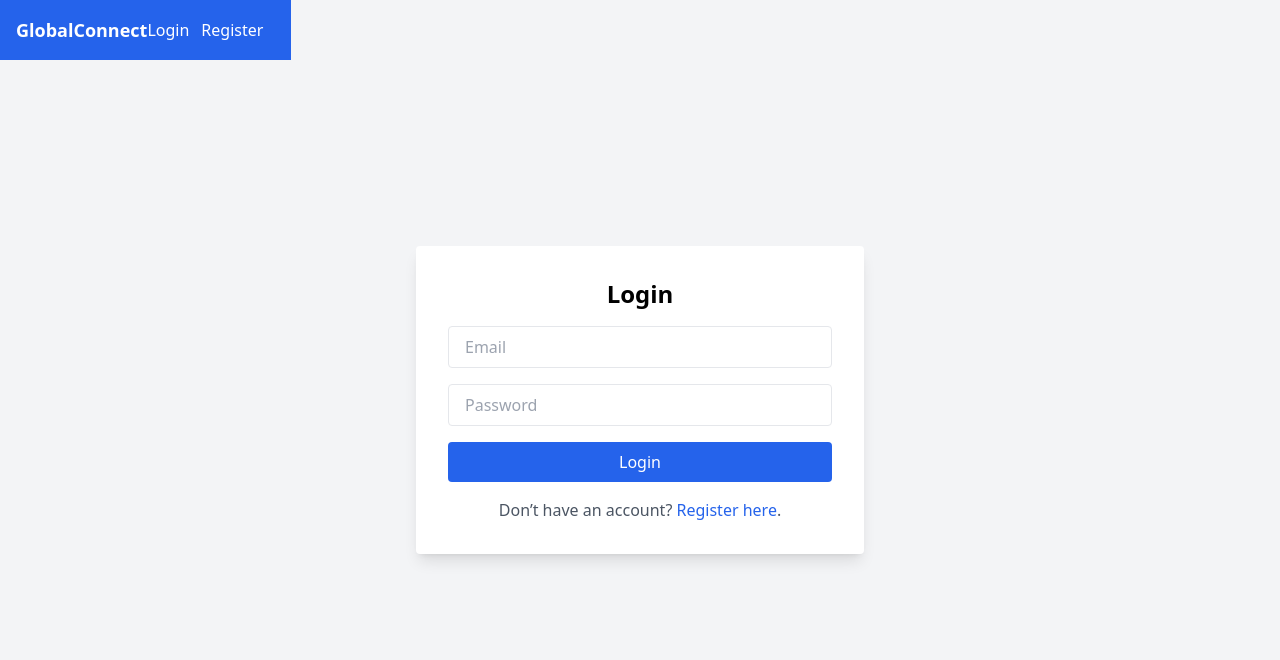
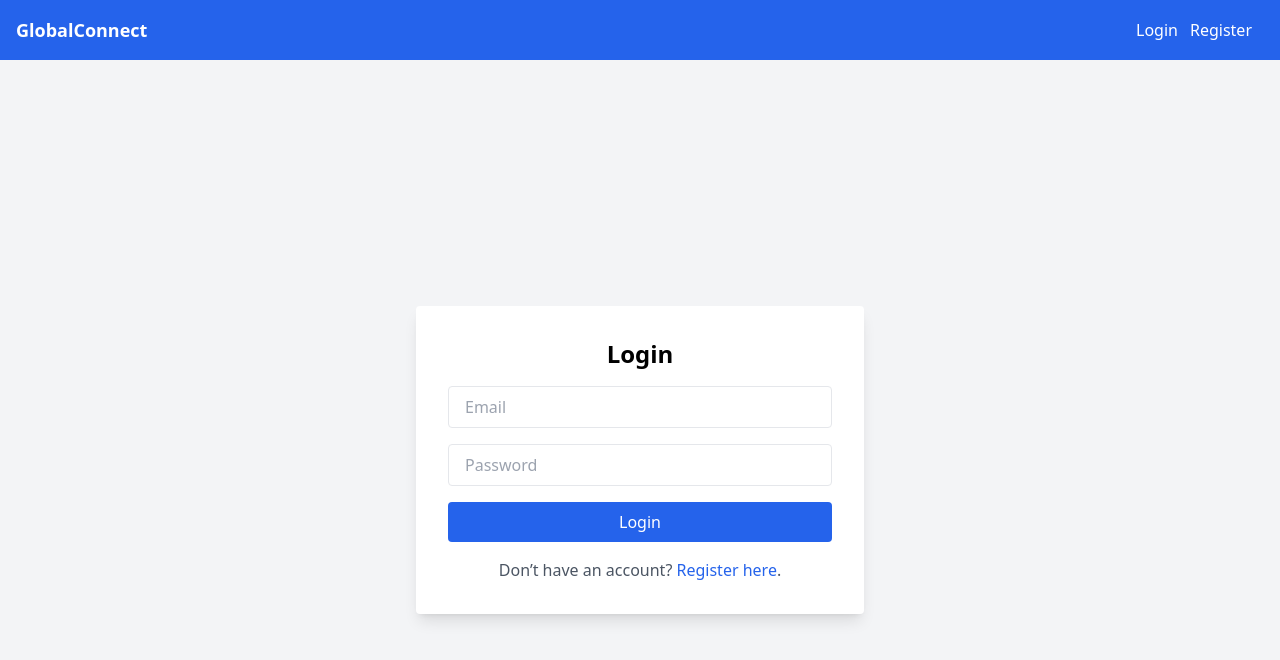
Before and after one commit to SA-Ahmed-W/GLOBAL_CONNECT_WEBAPP, a React (Vite) app: page /login in a window 1280 px wide. Shown: the top 660 px of the page. Built offline with nearby package versions, Linux system fonts and the light colour scheme; no server answers.

Commit message:
old navbar

```diff
--- a/src/components/Navbar.jsx
+++ b/src/components/Navbar.jsx
@@ -41,7 +41,7 @@ const Navbar = () => {
   };
 
   return (
-    <nav className="bg-blue-600 p-4 flex justify-between items-center fixed">
+    <nav className="bg-blue-600 p-4 flex justify-between items-center">
       <div className="text-white text-lg font-semibold">
         <Link to="/">GlobalConnect</Link>
       </div>
```
